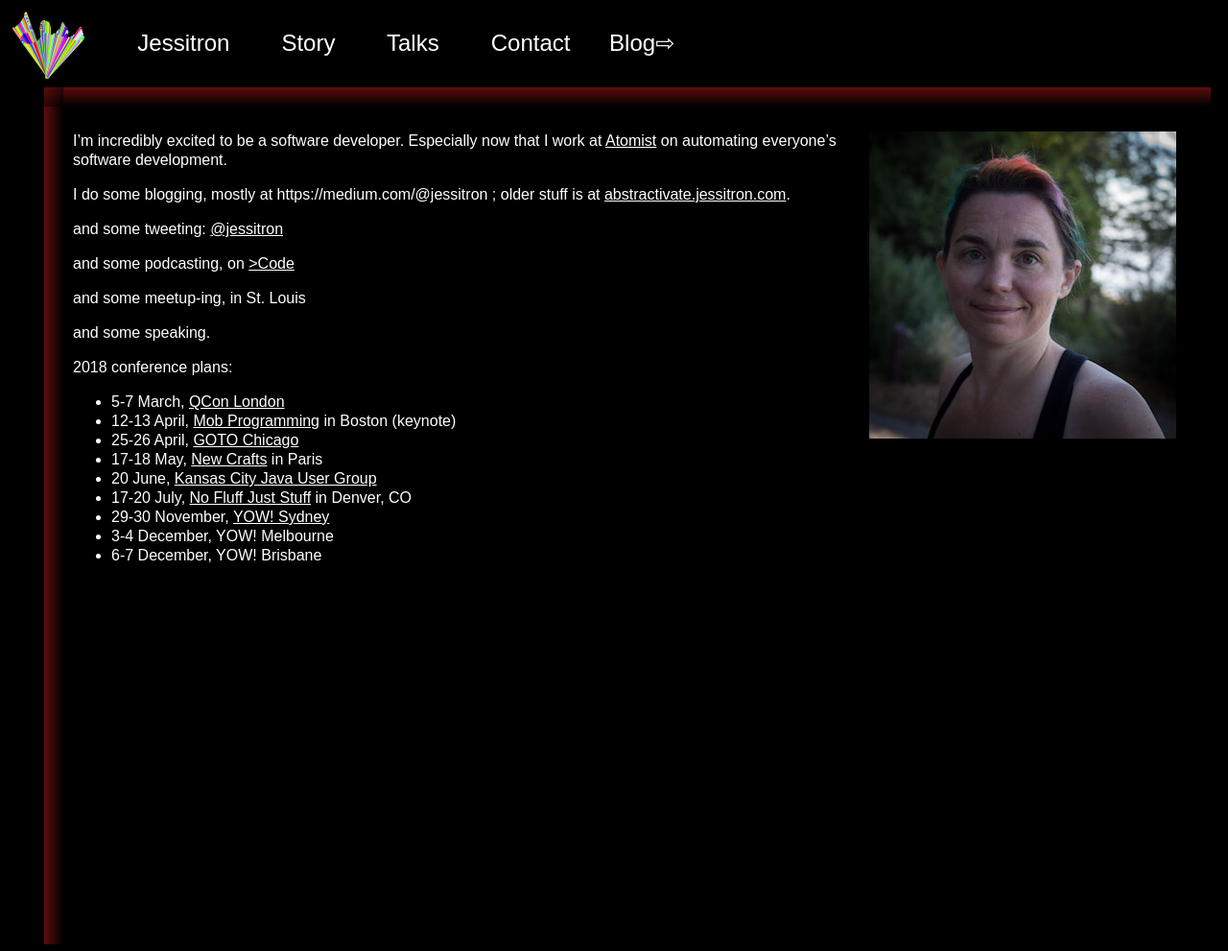
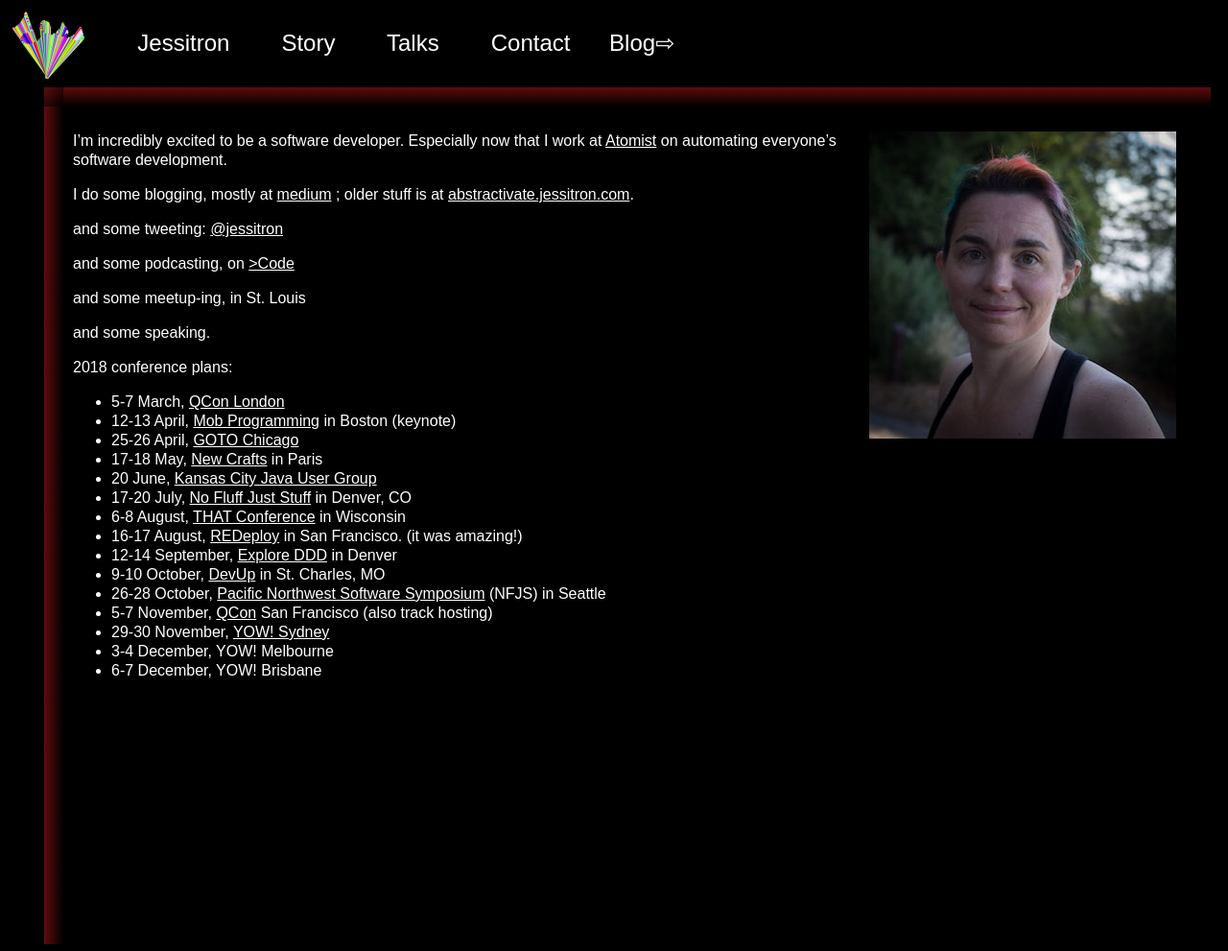
Before and after one commit to jessitron/jessitron.com, a Jekyll site: the page built from index.md, in a window 1280 px wide. Shown: the whole page at 96% size. Built offline with Jekyll 4.4.1, drawn with Linux system fonts in a browser that asks for light colours.

```diff
--- a/index.md
+++ b/index.md
@@ -25,6 +26,12 @@ and some speaking.
 * 17-18 May, [New Crafts](http://ncrafts.io/) in Paris
 * 20 June, [Kansas City Java User Group](https://www.meetup.com/KansasCityJUG/events/247430450/)
 * 17-20 July, [No Fluff Just Stuff](https://uberconf.com/conference/denver/2018/07/home) in Denver, CO
+* 6-8 August, [THAT Conference](https://www.thatconference.com/) in Wisconsin
+* 16-17 August, [REDeploy](https://re-deploy.io/2018/index.html) in San Francisco. (it was amazing!)
+* 12-14 September, [Explore DDD](http://exploreddd.com) in Denver
+* 9-10 October, [DevUp](https://devupconf.org/) in St. Charles, MO
+* 26-28 October, [Pacific Northwest Software Symposium](https://nofluffjuststuff.com/conference/seattle/2018/10/schedule) (NFJS) in Seattle
+* 5-7 November, [QCon](https://qconsf.com/sf2018) San Francisco (also track hosting)
 * 29-30 November, [YOW! Sydney](http://yowconference.com.au/)
 * 3-4 December, YOW! Melbourne
 * 6-7 December, YOW! Brisbane
```
Also changed, not shown: other parts of index.md (+2 -1 lines), _posts/2018-05-18-camerata.md (+7 -3 lines).
